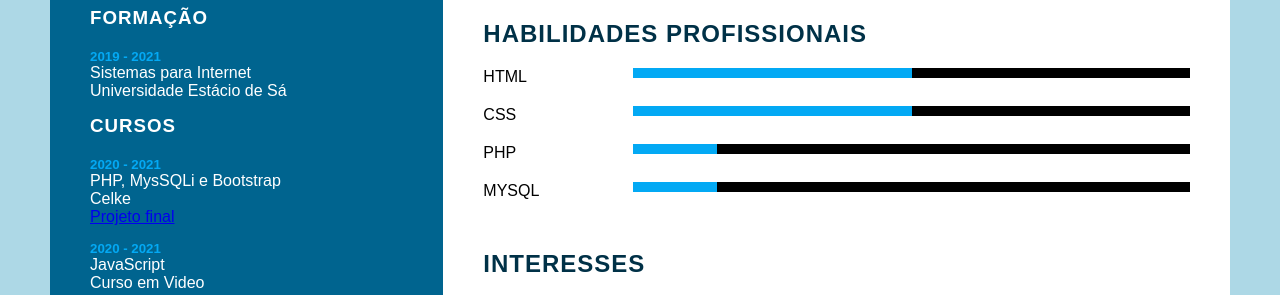
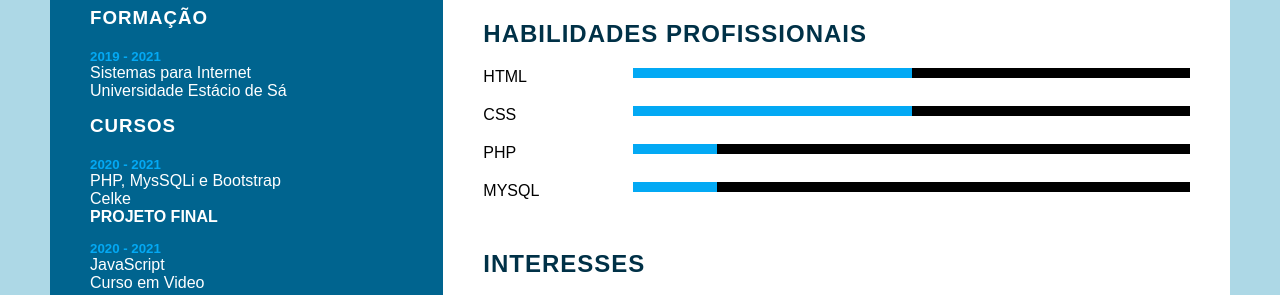
Before and after one commit to albuquerque18101992/curriculo, a plain HTML site: page index.html in a window 1280 px wide. Shown: the part 630-925 px from the top of the page. Drawn offline with Linux system fonts and the light colour scheme.

Commit message:
Update style.css

```diff
--- a/css/style.css
+++ b/css/style.css
@@ -175,6 +175,17 @@ body {
     font-weight: 300;
 }
 
+.contactInfo_education ul li span a {
+    text-decoration: none;
+    text-transform: uppercase;
+    font-weight: 900;
+    color: #fff;
+}
+
+.contactInfo_education ul li span a:hover {
+    color: #03a9f4;
+}
+
 .contactInfo_language .percent {
     position: relative;
     width: 100%;
```
